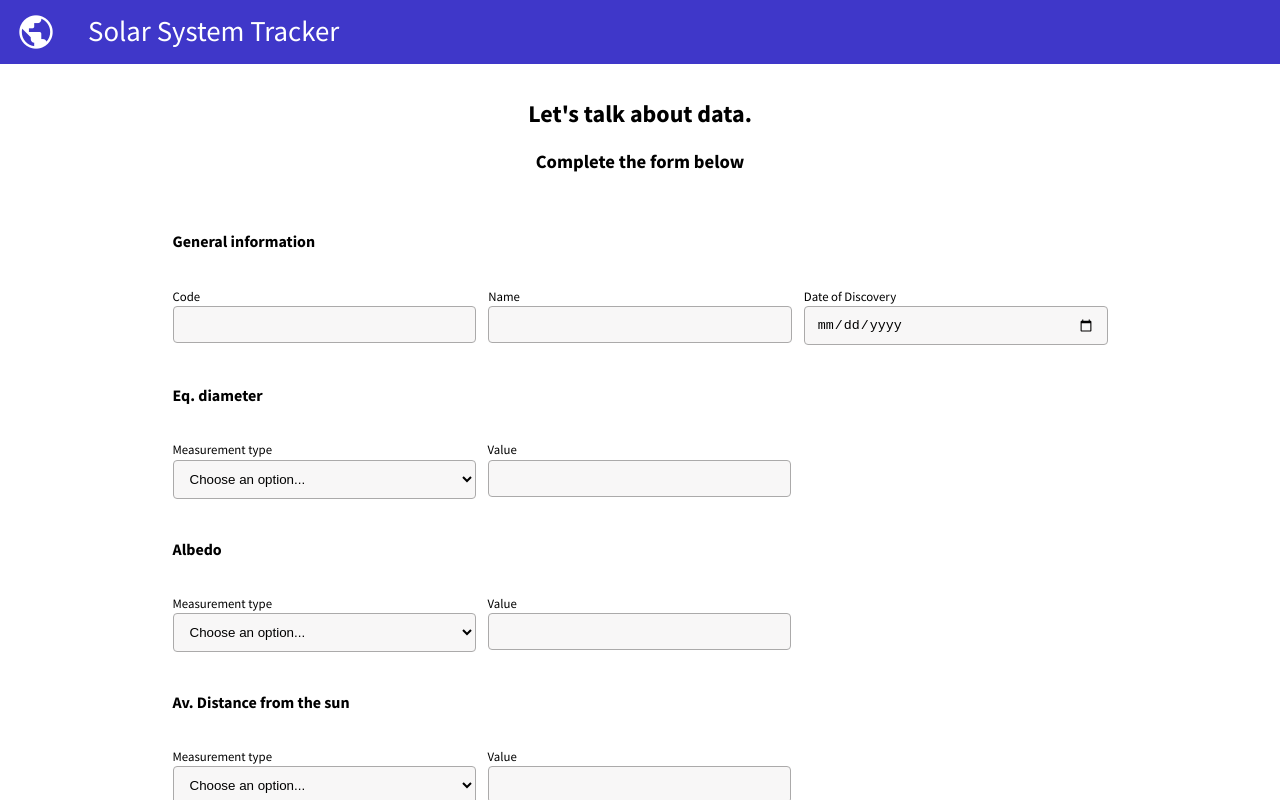
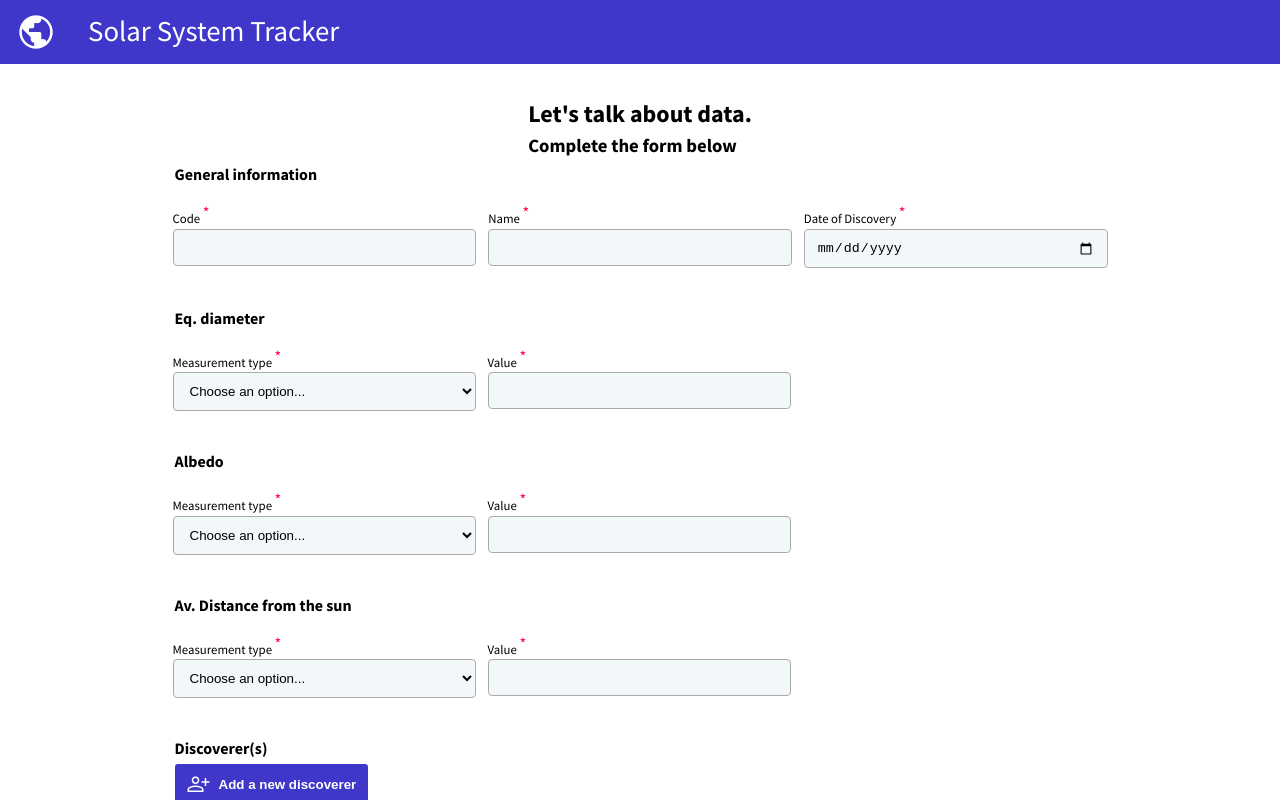
Before and after one commit to Querelle/solar-system-classification, an Angular app: page /new-object in a window 1280 px wide. Built offline with nearby package versions, Linux system fonts and the light colour scheme.

Commit message:
feat: data as ISOstring

```diff
--- a/src/app/app.component.scss
+++ b/src/app/app.component.scss
@@ -30,25 +30,6 @@
     & > * {
       width: 100%;
     }
-
-    .title--wrapper {
-      margin-bottom: 32px;
-      text-align: center;
-
-      .title {
-        display: flex;
-        align-items: center;
-        gap: 16px;
-
-        h2 {
-          margin: 10px 0;
-        }
-      }
-
-      h4 {
-        margin: 0;
-      }
-    }
   }
 }
 
--- a/src/app/components/astro-form/astro-form.component.html
+++ b/src/app/components/astro-form/astro-form.component.html
@@ -5,21 +5,21 @@
             <div class="astro-form-section--inputs">
                 <div [ngClass]="astroForm.get('code')!.touched && astroForm.get('code')!.hasError('required') ? 'warn' : ''"
                      class="control-wrapper">
-                    <label>Code</label>
+                    <label>Code <sup class="required">*</sup></label>
                     <input formControlName="code" name="code" type="text">
                     <span class="error">This field is <b>required</b>.</span>
                 </div>
 
                 <div [ngClass]="astroForm.get('name')!.touched && astroForm.get('name')!.hasError('required') ? 'warn' : ''"
                      class="control-wrapper">
-                    <label>Name</label>
+                    <label>Name <sup class="required">*</sup></label>
                     <input formControlName="name" name="name" type="text">
                     <span class="error">This field is <b>required</b>.</span>
                 </div>
 
                 <div [ngClass]="astroForm.get('discovery_date')!.touched && astroForm.get('discovery_date')!.hasError('required') ? 'warn' : ''"
                      class="control-wrapper">
-                    <label>Date of Discovery</label>
+                    <label>Date of Discovery <sup class="required">*</sup></label>
                     <input formControlName="discovery_date" name="discovery_date" type="date">
                     <span class="error">This field is <b>required</b>.</span>
                 </div>
@@ -31,20 +31,23 @@
             <h4 class="title">Eq. diameter</h4>
 
             <div class="astro-form-section--inputs">
-                <div class="control-wrapper fixed-width">
-                    <label>Measurement type</label>
+                <div [ngClass]="astroForm.get('eq_diameter.type')!.touched &&
+                    astroForm.get('eq_diameter.type')!.hasError('required') ? 'warn' : ''"
+                     class="control-wrapper fixed-width">
+                    <label>Measurement type <sup class="required">*</sup></label>
                     <select #eq_diameter (change)="changed('eq_diameter')" formControlName="type" name="type">
                         <option value="">Choose an option...</option>
                         <option *ngFor="let type of astroMeasures | keyvalue"
                                 value="{{type.key}}">{{type.value}}</option>
                     </select>
+                    <span class="error">This field is <b>required</b>.</span>
                 </div>
 
                 <form class="astro-form-section--inputs" formGroupName="measurement">
                     <div [ngClass]="astroForm.get('eq_diameter.measurement.value')!.touched &&
                         astroForm.get('eq_diameter.measurement.value')!.hasError('not_a_number') ? 'warn' : ''"
                          class="control-wrapper fixed-width">
-                        <label>Value</label>
+                        <label>Value <sup class="required">*</sup></label>
                         <input formControlName="value" name="value" type="text">
                         <span class="error">This field must be a <b>proper number different from 0</b>.</span>
                     </div>
@@ -53,7 +56,7 @@
                         <div [ngClass]="astroForm.get('eq_diameter.measurement.delta')!.touched &&
                         astroForm.get('eq_diameter.measurement.delta')!.hasError('not_a_number') ? 'warn' : ''"
                              class="control-wrapper fixed-width">
-                            <label>Delta</label>
+                            <label>Delta <sup class="required">*</sup></label>
                             <input formControlName="delta" name="delta" type="text">
                             <span class="error">This field must be a <b>proper number different from 0</b>.</span>
                         </div>
@@ -67,20 +70,23 @@
             <h4 class="title">Albedo</h4>
 
             <div class="astro-form-section--inputs">
-                <div class="control-wrapper fixed-width">
-                    <label>Measurement type</label>
+                <div [ngClass]="astroForm.get('albedo.type')!.touched &&
+                    astroForm.get('albedo.type')!.hasError('required') ? 'warn' : ''"
+                     class="control-wrapper fixed-width">
+                    <label>Measurement type <sup class="required">*</sup></label>
                     <select #albedo (change)="changed('albedo')" formControlName="type" name="type">
                         <option value="">Choose an option...</option>
                         <option *ngFor="let type of astroMeasures | keyvalue"
                                 value="{{type.key}}">{{type.value}}</option>
                     </select>
+                    <span class="error">This field is <b>required</b>.</span>
                 </div>
 
                 <form class="astro-form-section--inputs" formGroupName="measurement">
                     <div [ngClass]="astroForm.get('albedo.measurement.value')!.touched &&
                         astroForm.get('albedo.measurement.value')!.hasError('not_a_number') ? 'warn' : ''"
                          class="control-wrapper fixed-width">
-                        <label>Value</label>
+                        <label>Value <sup class="required">*</sup></label>
                         <input formControlName="value" name="value" type="text">
                         <span class="error">This field must be a <b>proper number different from 0</b>.</span>
                     </div>
@@ -89,7 +95,7 @@
                         <div [ngClass]="astroForm.get('albedo.measurement.delta')!.touched &&
                         astroForm.get('albedo.measurement.delta')!.hasError('not_a_number') ? 'warn' : ''"
                              class="control-wrapper fixed-width">
-                            <label>Delta</label>
+                            <label>Delta <sup class="required">*</sup></label>
                             <input formControlName="delta" name="delta" type="text">
                             <span class="error">This field must be a <b>proper number different from 0</b>.</span>
                         </div>
@@ -103,21 +109,24 @@
             <h4 class="title">Av. Distance from the sun</h4>
 
             <div class="astro-form-section--inputs">
-                <div class="control-wrapper fixed-width">
-                    <label>Measurement type</label>
+                <div [ngClass]="astroForm.get('av_sun_earth.type')!.touched &&
+                    astroForm.get('av_sun_earth.type')!.hasError('required') ? 'warn' : ''"
+                     class="control-wrapper fixed-width">
+                    <label>Measurement type <sup class="required">*</sup></label>
                     <select #av_sun_earth (change)="changed('av_sun_earth')" formControlName="type"
                             name="type">
                         <option value="">Choose an option...</option>
                         <option *ngFor="let type of astroMeasures | keyvalue"
                                 value="{{type.key}}">{{type.value}}</option>
                     </select>
+                    <span class="error">This field is <b>required</b>.</span>
                 </div>
 
                 <form class="astro-form-section--inputs" formGroupName="measurement">
                     <div [ngClass]="astroForm.get('av_sun_earth.measurement.value')!.touched &&
                         astroForm.get('av_sun_earth.measurement.value')!.hasError('not_a_number') ? 'warn' : ''"
                          class="control-wrapper fixed-width">
-                        <label>Value</label>
+                        <label>Value <sup class="required">*</sup></label>
                         <input formControlName="value" name="value" type="text">
                         <span class="error">This field must be a <b>proper number different from 0</b>.</span>
                     </div>
@@ -126,7 +135,7 @@
                         <div [ngClass]="astroForm.get('av_sun_earth.measurement.delta')!.touched &&
                         astroForm.get('av_sun_earth.measurement.delta')!.hasError('not_a_number') ? 'warn' : ''"
                              class="control-wrapper fixed-width">
-                            <label>Delta</label>
+                            <label>Delta <sup class="required">*</sup></label>
                             <input formControlName="delta" name="delta" type="text">
                             <span class="error">This field must be a <b>proper number different from 0</b>.</span>
                         </div>
@@ -146,14 +155,14 @@
                 <form class="discoverer--wrapper" formGroupName="{{i}}">
                     <div [ngClass]="discoverers.at(i).get('firstname')!.touched && discoverers.at(i).get('firstname')!.hasError('required') ? 'warn' : ''"
                          class="control-wrapper">
-                        <label>Firstname</label>
+                        <label>Firstname <sup class="required">*</sup></label>
                         <input formControlName="firstname" name="firstname" type="text">
                         <span class="error">This field is <b>required</b>.</span>
                     </div>
 
                     <div [ngClass]="discoverers.at(i).get('lastname')!.touched && discoverers.at(i).get('lastname')!.hasError('required') ? 'warn' : ''"
                          class="control-wrapper">
-                        <label>Lastname</label>
+                        <label>Lastname <sup class="required">*</sup></label>
                         <input formControlName="lastname" name="lastname" type="text">
                         <span class="error">This field is <b>required</b>.</span>
                     </div>
@@ -166,6 +175,7 @@
                 </form>
             </ng-container>
         </form>
+
         <div class="action--container">
             <ssc-base-button (clicked)="submit()" [disabled_btn]="astroForm.invalid"
                              icon="save"
--- a/src/app/components/astro-form/astro-form.component.scss
+++ b/src/app/components/astro-form/astro-form.component.scss
@@ -1,3 +1,5 @@
+@import "src/common";
+
 .container {
   display: flex;
   flex-direction: column;
@@ -7,6 +9,10 @@
 
 .astro-form--wrapper {
   width: 100%;
+
+  h4 {
+    margin: 2px;
+  }
 
   .sub-group--wrapper {
     margin: 26px 0;
@@ -33,7 +39,7 @@
     input,
     select {
       width: 100%;
-      background-color: #f8f7f7;
+      background-color: $bg-contrast;
       border: 1px solid #abaaaa;
       border-radius: 4px;
       padding: 10px 12px;
@@ -41,15 +47,15 @@
 
     &.warn {
       label {
-        color: #ff003b;
+        color: $warn;
       }
 
       input,
       select {
-        border: 1px solid #ff003b;
+        border: 1px solid $warn;
 
         &:focus-visible {
-          border: 1px solid #ff003b;
+          border: 1px solid $warn;
         }
       }
 
@@ -71,6 +77,11 @@
     display: flex;
     align-items: center;
     gap: 16px;
+  }
+
+  .required {
+    color: $warn;
+    font-size: 1rem;
   }
 }
 
--- a/src/app/components/astro-table/astro-table.component.scss
+++ b/src/app/components/astro-table/astro-table.component.scss
@@ -1,3 +1,5 @@
+@import "src/common";
+
 table {
   box-shadow: unset;
 
@@ -21,7 +23,7 @@ table {
 
     td {
       display: flex;
-      background-color: #aacaef;
+      background-color: $bg-contrast;
       border: 1px solid #FFFFFF;
 
       &::before {
--- a/src/app/pages/form-page/form-page.component.html
+++ b/src/app/pages/form-page/form-page.component.html
@@ -1,7 +1,7 @@
 <div class="form-page--wrapper">
     <div class="container">
         <div class="title--wrapper">
-            <div class="title">
+            <div class="form-title">
                 <h2>Let's talk about data.</h2>
                 <h3>Complete the form below</h3>
             </div>
--- a/src/app/pages/form-page/form-page.component.scss
+++ b/src/app/pages/form-page/form-page.component.scss
@@ -6,7 +6,7 @@
 }
 
 .title--wrapper {
-  .title {
+  .form-title {
     display: flex;
     flex-direction: column;
 
--- a/src/app/pages/table-page/table-page.component.scss
+++ b/src/app/pages/table-page/table-page.component.scss
@@ -4,3 +4,29 @@
   align-items: center;
   align-content: center;
 }
+
+.title--wrapper {
+  margin-bottom: 32px;
+
+  .title {
+    display: flex;
+    flex-direction: column;
+    gap: 0;
+    align-content: center;
+    align-items: center;
+
+    h2, h3 {
+      margin: 0;
+    }
+  }
+}
+
+@media screen and (min-width: 768px) {
+  .title--wrapper {
+    .title {
+      display: flex;
+      flex-direction: row;
+      gap: 16px;
+    }
+  }
+}
--- a/src/common.scss
+++ b/src/common.scss
@@ -3,9 +3,11 @@ $darkest-blue: #3A0CA3;
 $dark-blue: #3F37C9;
 $blue: #4361EE;
 $light-blue: #4895EF;
-$lightest-blue: #4CC9F0;
+$lightest-blue: #f2f7fa;
 $lightest-purple: #F72585;
 $light-purple: #B5179E;
 $purple: #7209B7;
 $dark-purple: #560BAD;
-$darkest-purple: #480CA8
+$darkest-purple: #480CA8;
+$warn: #ff003b;
+$bg-contrast: #F2F7FAFF;
```
Also changed, not shown: src/app/components/astro-form/astro-form.component.ts (+8 -8 lines), src/app/components/astro-form/helpers/astro.validators.ts (+1 -6 lines).
